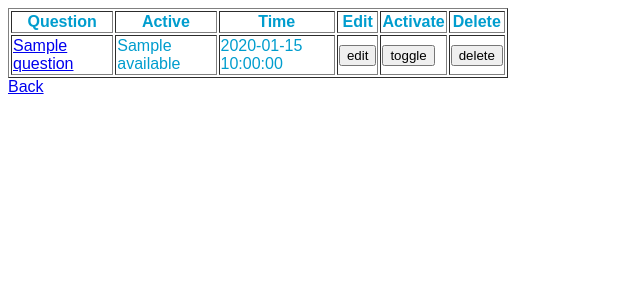
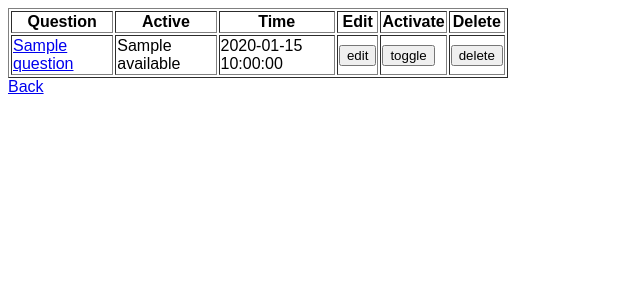
Before and after one commit to matthijsbos/SWE_2013_Groep2, a Flask app: template templates/question_list.html in a window 1280 px wide. Shown: the top 300 px of the page, without its empty margins (0-640 px from the left). Run offline with Flask 2, Linux system fonts and the light colour scheme; the visitor is signed in with stand-in values (Sample User, id 1); tables that the repository leaves empty hold one stand-in row (values such as "Sample post"); the template is opened without the code that fills it: most values are stand-ins (such as "Sample title", 1, 10 or a date in 2020); some libraries are stand-ins or nearby versions.

Commit message:
css aanpassing om tabellen zwart te maken

```diff
--- a/static/css/style.css
+++ b/static/css/style.css
@@ -4,6 +4,11 @@ body{
        font-family: sans-serif;
 }
 br { clear: both; }
+
+table.black{
+    color:#000000;
+}
+
 .cntSeparator {
     font-size: 54px;
     margin: 10px 7px;
--- a/templates/_base.html
+++ b/templates/_base.html
@@ -12,6 +12,7 @@
 
     {% block js %}
     <script type="text/javascript" src="/static/js/jquery.min.js"></script>
+    <script src="http://code.jquery.com/ui/1.10.0/jquery-ui.js"></script>
     {% endblock %}
 </head>
 <body>
--- a/templates/question_list.html
+++ b/templates/question_list.html
@@ -69,7 +69,7 @@
 </script>
 
 <div id="error" style="background-color: #a33; color: white;"></div>
-<table border=1>
+<table border=1 class="black">
     <tr>
         <!--<th>id</th>-->
         <th>Question</th>
```
